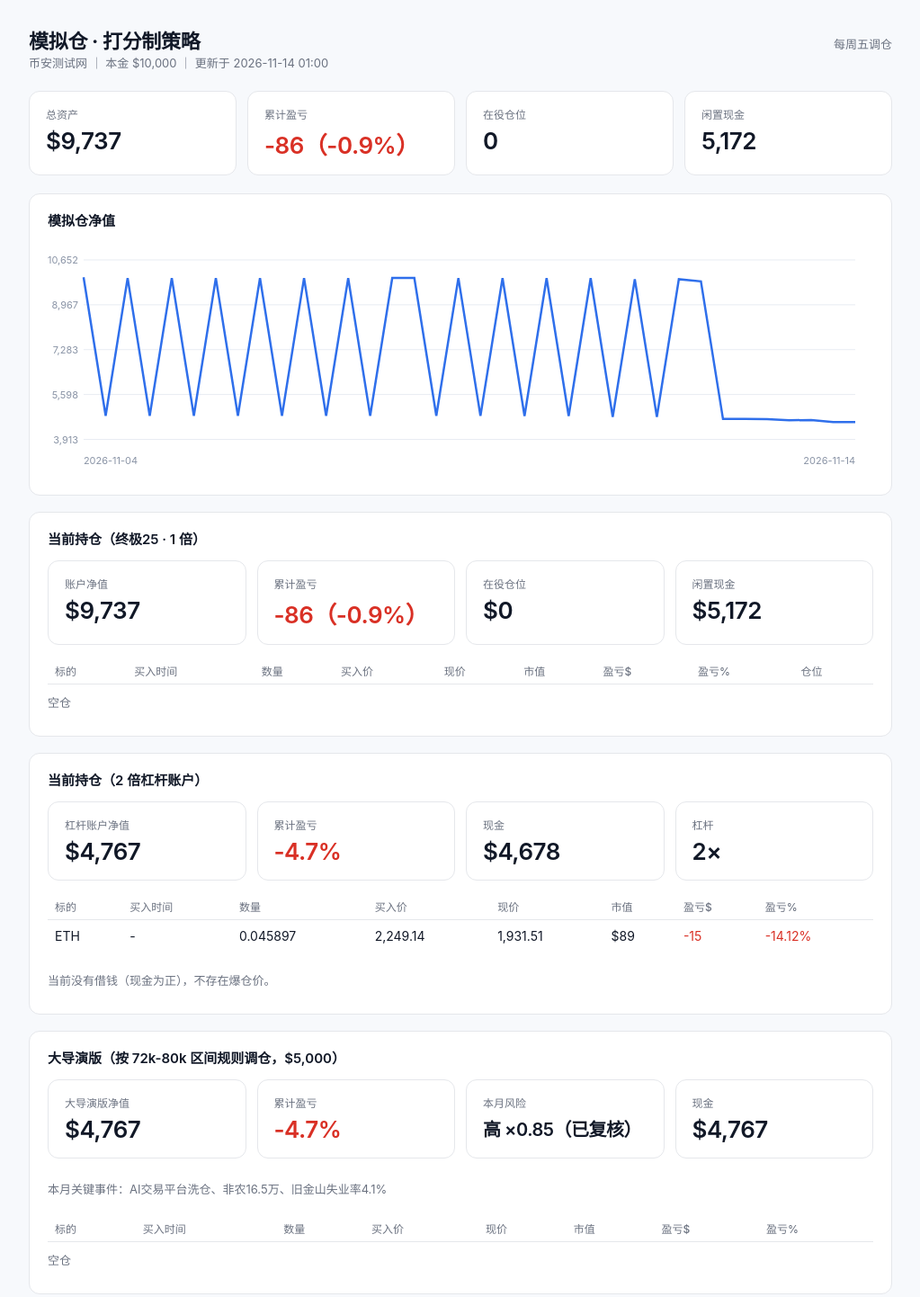
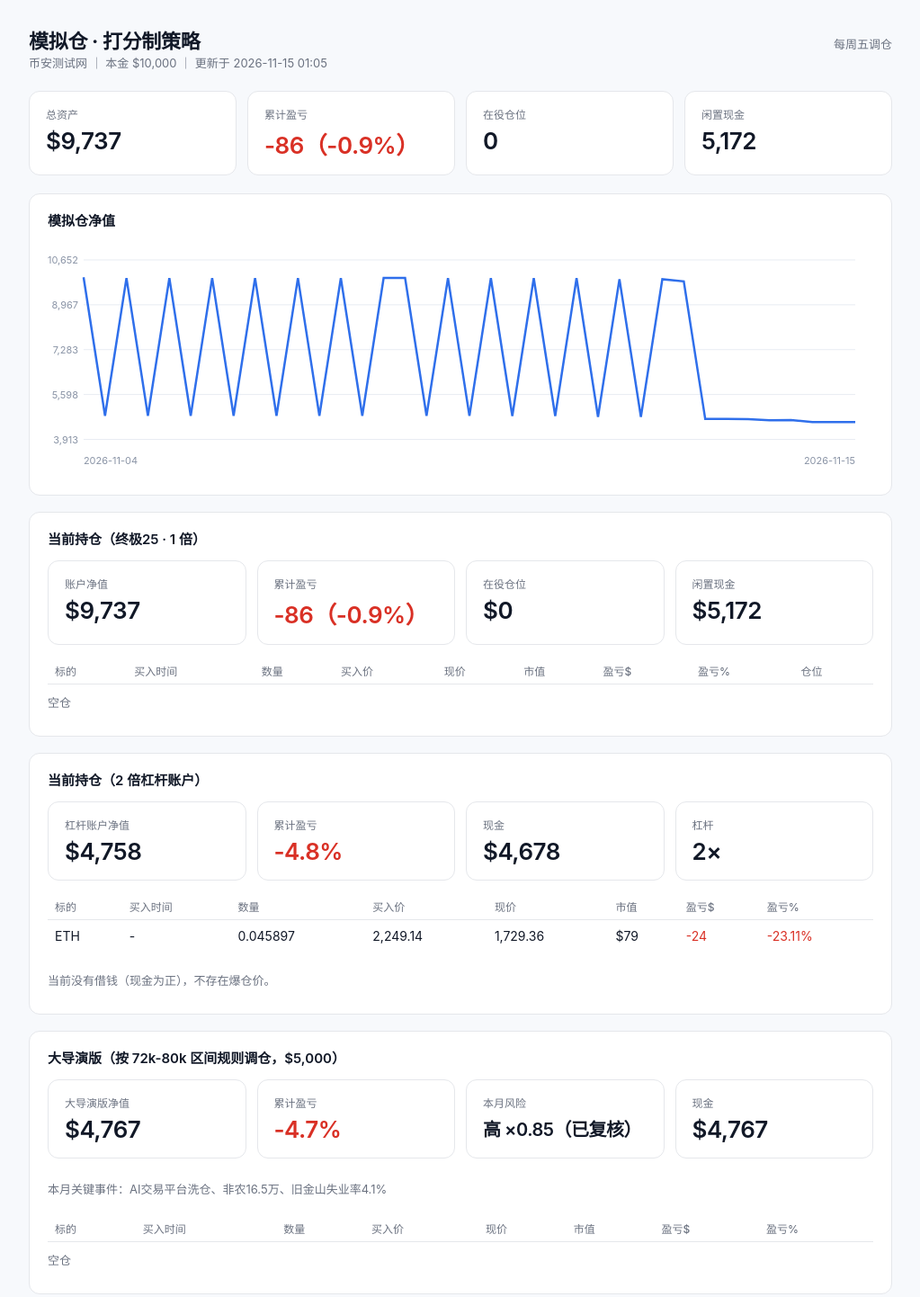
Before and after one commit to Desmondxiao123/trading-page, a plain HTML site: page index.html in a window 1280 px wide. Shown: the top 1442 px of the page at 90% size, without its empty margins (128-1151 px from the left). Drawn offline with Linux system fonts and the light colour scheme.

Commit message:
update dashboard

```diff
--- a/index.html
+++ b/index.html
@@ -30,7 +30,7 @@ footer{color:var(--muted);font-size:12px;margin-top:26px;text-align:center}
 </style></head><body><div class="wrap">
 <header>
   <div><h1>模拟仓 · 打分制策略</h1>
-  <div class="sub">币安测试网 ｜ 本金 $10,000 ｜ 更新于 2026-11-14 01:00</div></div>
+  <div class="sub">币安测试网 ｜ 本金 $10,000 ｜ 更新于 2026-11-15 01:05</div></div>
   <div class="sub">每周五调仓</div>
 </header>
 
@@ -41,7 +41,7 @@ footer{color:var(--muted);font-size:12px;margin-top:26px;text-align:center}
   <div class="kpi"><div class="l">闲置现金</div><div class="v">5,172</div></div>
 </div>
 
-<div class="card"><h2>模拟仓净值</h2><svg viewBox='0 0 920 260' width='100%' style='max-width:920px'><line x1='40' y1='20.0' x2='900' y2='20.0' stroke='#e8ecf2'/><text x='34' y='24.0' text-anchor='end' font-size='11' fill='#8a94a6'>10,652</text><line x1='40' y1='70.0' x2='900' y2='70.0' stroke='#e8ecf2'/><text x='34' y='74.0' text-anchor='end' font-size='11' fill='#8a94a6'>8,967</text><line x1='40' y1='120.0' x2='900' y2='120.0' stroke='#e8ecf2'/><text x='34' y='124.0' text-anchor='end' font-size='11' fill='#8a94a6'>7,283</text><line x1='40' y1='170.0' x2='900' y2='170.0' stroke='#e8ecf2'/><text x='34' y='174.0' text-anchor='end' font-size='11' fill='#8a94a6'>5,598</text><line x1='40' y1='220.0' x2='900' y2='220.0' stroke='#e8ecf2'/><text x='34' y='224.0' text-anchor='end' font-size='11' fill='#8a94a6'>3,913</text><polyline points='40.0,39.4 64.6,193.7 89.1,40.2 113.7,193.7 138.3,40.2 162.9,193.7 187.4,40.2 212.0,193.7 236.6,40.2 261.1,193.7 285.7,40.2 310.3,193.7 334.9,40.2 359.4,193.7 384.0,40.2 408.6,40.2 433.1,193.7 457.7,40.2 482.3,193.8 506.9,40.3 531.4,193.9 556.0,40.4 580.6,193.9 605.1,40.4 629.7,194.9 654.3,41.5 678.9,195.0 703.4,41.5 728.0,43.9 752.6,197.3 777.1,197.3 801.7,197.4 826.3,198.7 850.9,198.4 875.4,200.6 900.0,200.6' fill='none' stroke='#2f6feb' stroke-width='2.5'/><text x='40' y='248' font-size='11' fill='#8a94a6'>2026-11-04</text><text x='900' y='248' text-anchor='end' font-size='11' fill='#8a94a6'>2026-11-14</text></svg></div>
+<div class="card"><h2>模拟仓净值</h2><svg viewBox='0 0 920 260' width='100%' style='max-width:920px'><line x1='40' y1='20.0' x2='900' y2='20.0' stroke='#e8ecf2'/><text x='34' y='24.0' text-anchor='end' font-size='11' fill='#8a94a6'>10,652</text><line x1='40' y1='70.0' x2='900' y2='70.0' stroke='#e8ecf2'/><text x='34' y='74.0' text-anchor='end' font-size='11' fill='#8a94a6'>8,967</text><line x1='40' y1='120.0' x2='900' y2='120.0' stroke='#e8ecf2'/><text x='34' y='124.0' text-anchor='end' font-size='11' fill='#8a94a6'>7,283</text><line x1='40' y1='170.0' x2='900' y2='170.0' stroke='#e8ecf2'/><text x='34' y='174.0' text-anchor='end' font-size='11' fill='#8a94a6'>5,598</text><line x1='40' y1='220.0' x2='900' y2='220.0' stroke='#e8ecf2'/><text x='34' y='224.0' text-anchor='end' font-size='11' fill='#8a94a6'>3,913</text><polyline points='40.0,39.4 63.9,193.7 87.8,40.2 111.7,193.7 135.6,40.2 159.4,193.7 183.3,40.2 207.2,193.7 231.1,40.2 255.0,193.7 278.9,40.2 302.8,193.7 326.7,40.2 350.6,193.7 374.4,40.2 398.3,40.2 422.2,193.7 446.1,40.2 470.0,193.8 493.9,40.3 517.8,193.9 541.7,40.4 565.6,193.9 589.4,40.4 613.3,194.9 637.2,41.5 661.1,195.0 685.0,41.5 708.9,43.9 732.8,197.3 756.7,197.3 780.6,197.4 804.4,198.7 828.3,198.4 852.2,200.6 876.1,200.6 900.0,200.6' fill='none' stroke='#2f6feb' stroke-width='2.5'/><text x='40' y='248' font-size='11' fill='#8a94a6'>2026-11-04</text><text x='900' y='248' text-anchor='end' font-size='11' fill='#8a94a6'>2026-11-15</text></svg></div>
 
 <div class="card"><h2>当前持仓（终极25 · 1 倍）</h2>
 <div class="kpis" style="margin-bottom:14px">
@@ -53,7 +53,7 @@ footer{color:var(--muted);font-size:12px;margin-top:26px;text-align:center}
 <table><tr><th>标的</th><th>买入时间</th><th>数量</th><th>买入价</th><th>现价</th><th>市值</th><th>盈亏$</th><th>盈亏%</th><th>仓位</th></tr><tr><td colspan='9' class='muted'>空仓</td></tr></table>
 </div>
 
-<div class="card"><h2>当前持仓（2 倍杠杆账户）</h2><div class='kpis' style='margin-bottom:14px'><div class='kpi'><div class='l'>杠杆账户净值</div><div class='v'>$4,767</div></div><div class='kpi'><div class='l'>累计盈亏</div><div class='v down'>-4.7%</div></div><div class='kpi'><div class='l'>现金</div><div class='v'>$4,678</div></div><div class='kpi'><div class='l'>杠杆</div><div class='v'>2×</div></div></div><table><tr><th>标的</th><th>买入时间</th><th>数量</th><th>买入价</th><th>现价</th><th>市值</th><th>盈亏$</th><th>盈亏%</th></tr><tr><td>ETH</td><td>-</td><td>0.045897</td><td>2,249.14</td><td>1,931.51</td><td>$89</td><td class='down'>-15</td><td class='down'>-14.12%</td></tr></table><div class='muted' style='margin-top:12px'>当前没有借钱（现金为正），不存在爆仓价。</div></div>
+<div class="card"><h2>当前持仓（2 倍杠杆账户）</h2><div class='kpis' style='margin-bottom:14px'><div class='kpi'><div class='l'>杠杆账户净值</div><div class='v'>$4,758</div></div><div class='kpi'><div class='l'>累计盈亏</div><div class='v down'>-4.8%</div></div><div class='kpi'><div class='l'>现金</div><div class='v'>$4,678</div></div><div class='kpi'><div class='l'>杠杆</div><div class='v'>2×</div></div></div><table><tr><th>标的</th><th>买入时间</th><th>数量</th><th>买入价</th><th>现价</th><th>市值</th><th>盈亏$</th><th>盈亏%</th></tr><tr><td>ETH</td><td>-</td><td>0.045897</td><td>2,249.14</td><td>1,729.36</td><td>$79</td><td class='down'>-24</td><td class='down'>-23.11%</td></tr></table><div class='muted' style='margin-top:12px'>当前没有借钱（现金为正），不存在爆仓价。</div></div>
 
 <div class="card"><h2>大导演版（按 72k-80k 区间规则调仓，$5,000）</h2><div class='kpis' style='margin-bottom:14px'><div class='kpi'><div class='l'>大导演版净值</div><div class='v'>$4,767</div></div><div class='kpi'><div class='l'>累计盈亏</div><div class='v down'>-4.7%</div></div><div class='kpi'><div class='l'>本月风险</div><div class='v' style='font-size:20px'>高 ×0.85（已复核）</div></div><div class='kpi'><div class='l'>现金</div><div class='v'>$4,767</div></div></div><div class='muted' style='margin-bottom:10px'>本月关键事件：AI交易平台洗仓、非农16.5万、旧金山失业率4.1%</div><table><tr><th>标的</th><th>买入时间</th><th>数量</th><th>买入价</th><th>现价</th><th>市值</th><th>盈亏$</th><th>盈亏%</th></tr><tr><td colspan='8' class='muted'>空仓</td></tr></table></div>
 
```
